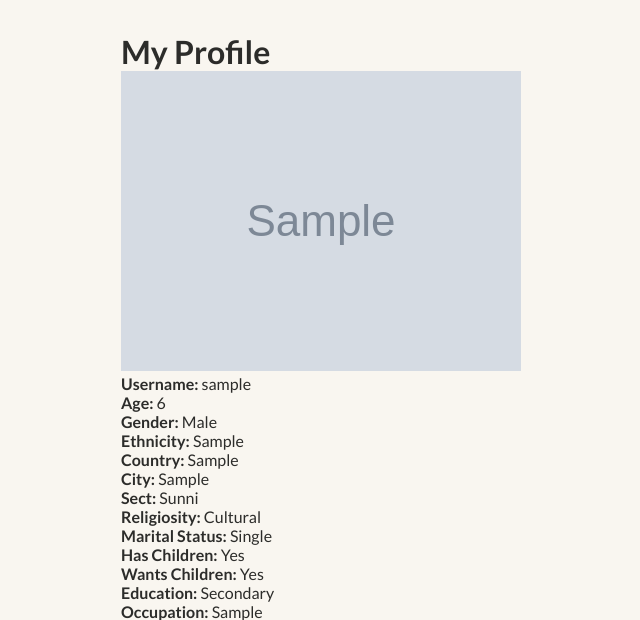
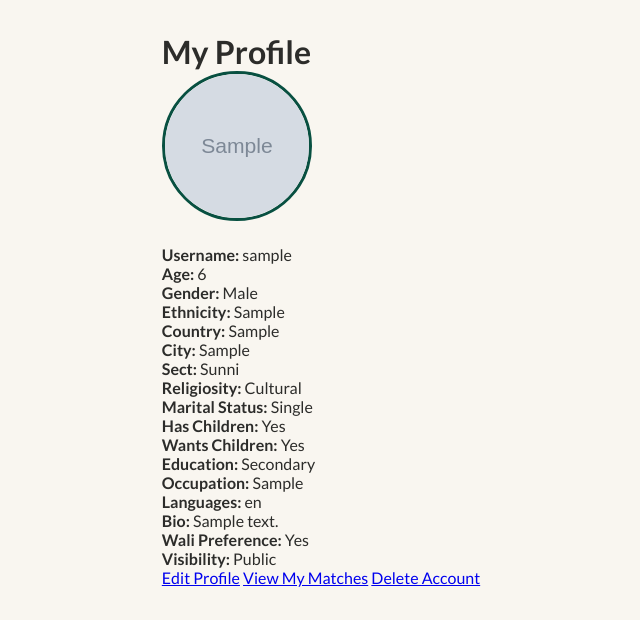
Before and after one commit to Sascha-netizen/sakina_matchmaking, a Django app: page /profile/ in a window 1280 px wide. Shown: the part 69-689 px from the top of the page, without its empty margins (319-959 px from the left). Run offline with Django 4.2, Linux system fonts and the light colour scheme; a user stored in the database is signed in; tables that the repository leaves empty hold one stand-in row (values such as "Sample post"); grey boxes marked "Sample" are stand-in pictures.

Commit message:
Style profile photo

```diff
--- a/static/css/base.css
+++ b/static/css/base.css
@@ -100,3 +100,14 @@ footer {
     font-size: 0.85rem;
     font-weight: 300;
 }
+
+/* ── Profile Photo ── */
+.profile-photo {
+    width: 150px;
+    height: 150px;
+    object-fit: cover;
+    border-radius: 50%;
+    display: block;
+    margin-bottom: 1.5rem;
+    border: 3px solid var(--pine-teal);
+}
```
